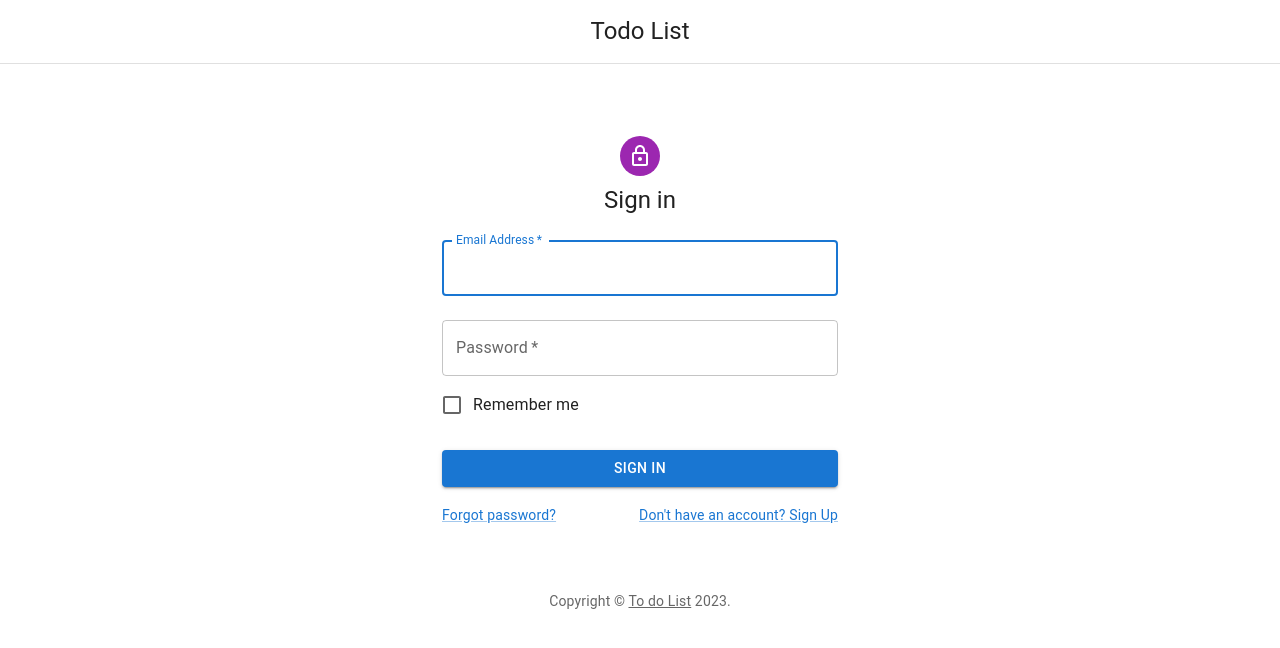
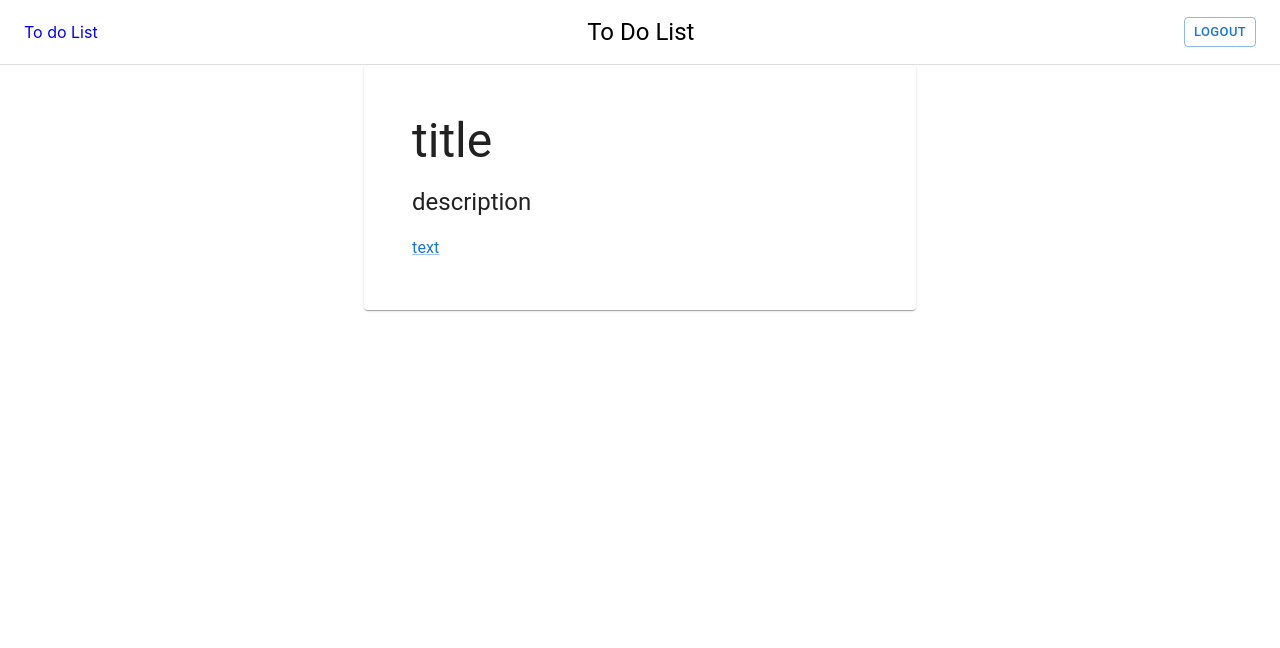
Before and after one commit to Sofia-Machado/todolist, a React (Create React App) app: page /about in a window 1280 px wide. Before the commit this address led to /. Shown: the top 648 px of the page. Built offline with nearby package versions, Linux system fonts and the light colour scheme.

Commit message:
path change

```diff
--- a/src/App.js
+++ b/src/App.js
@@ -7,8 +7,8 @@ import Login from './pages/Login';
 import NavbarComponent from './components/NavbarComponent';
 
 function App() {
-  const [login, setLogin] = useState(false);
-
+  const [login, setLogin] = useState(true);
+  //change to test
 
   return (
     <BrowserRouter>
--- a/src/components/NavbarComponent.js
+++ b/src/components/NavbarComponent.js
@@ -1,18 +1,17 @@
 import { Link, useLocation, useNavigate } from 'react-router-dom';
 import {  Button, Toolbar, Typography } from '@mui/material';
+import { useEffect } from 'react';
 
 const NavbarComponent = ({login, setLogin}) => {
 
     const location = useLocation();
     const navigate = useNavigate();
-
+    const path = location.pathname;
 
     return (
         <>
         <Toolbar sx={{ borderBottom: 1, borderColor: 'divider' }}>
-            {login &&
-                <Link to='/about' size="small">About</Link>
-            }
+            {login && <Link to={path !== '/about' ? 'about' : '/'} size="small">{path !== '/about' ? 'About' : 'To do List'}</Link>}
             <Typography
             component="h2"
             variant="h5"
@@ -21,7 +20,7 @@ const NavbarComponent = ({login, setLogin}) => {
             noWrap
             sx={{ flex: 1 }}
             >
-            Todo List
+            To Do List
             </Typography>
             {login &&
             <Button variant="outlined" size="small"
--- a/src/index.css
+++ b/src/index.css
@@ -11,3 +11,7 @@ code {
   font-family: source-code-pro, Menlo, Monaco, Consolas, 'Courier New',
     monospace;
 }
+
+a {
+  text-decoration: none;
+}
--- a/src/pages/About.js
+++ b/src/pages/About.js
@@ -1,15 +1,39 @@
-import { useState } from "react";
+import Paper from '@mui/material/Paper';
+import Typography from '@mui/material/Typography';
+import Grid from '@mui/material/Grid';
+import Link from '@mui/material/Link';
+import Box from '@mui/material/Box';
 
 const About = () => {
-    const [complete, setComplete] = useState(false);
-    const [tasks, setTasks] = useState([]);
-    const [update, setUpdate] = useState(false);
 
     return (
-        <div className="App">
-           about
-      </div>
-     );
+        <Paper
+        >
+            <Box
+            />
+            <Grid container>
+                <Grid item md={6}>
+                    <Box
+                        sx={{
+                        position: 'relative',
+                        p: { xs: 3, md: 6 },
+                        pr: { md: 0 },
+                        }}
+                    >
+                        <Typography component="h1" variant="h3" color="inherit" gutterBottom>
+                        title
+                        </Typography>
+                        <Typography variant="h5" color="inherit" paragraph>
+                        description
+                        </Typography>
+                        <Link variant="subtitle1" href="#">
+                        text
+                        </Link>
+                    </Box>
+                </Grid>
+            </Grid>
+        </Paper>
+    );
 }
 
 export default About;
```
